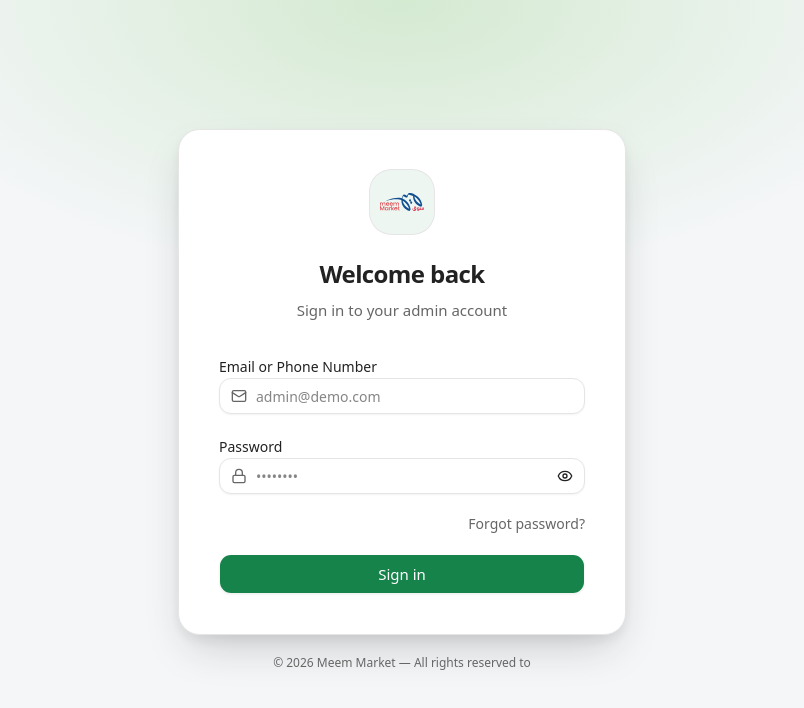
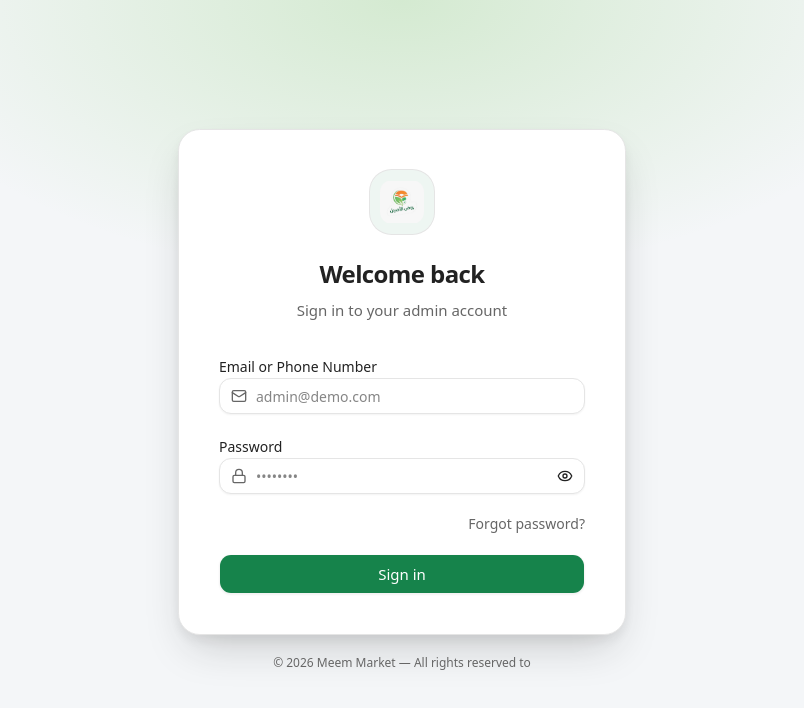
Before and after one commit to Abdelrahmansherif207/Catch-Cms, a React (Vite) app: page /login in a window 1280 px wide. Shown: the top 708 px of the page, without its empty margins (238-1042 px from the left). Built offline with nearby package versions, Linux system fonts and the light colour scheme; no server answers.

Commit message:
feat(brand): swap logo and favicon to Rawd, update html title and header/auth consumers

```diff
--- a/index.html
+++ b/index.html
@@ -2,9 +2,9 @@
 <html lang="en">
   <head>
     <meta charset="UTF-8" />
-    <link rel="icon" type="image/svg+xml" href="/meem-logo.svg" />
+    <link rel="icon" type="image/jpeg" href="/rawd-logo.jpg" />
     <meta name="viewport" content="width=device-width, initial-scale=1.0" />
-    <title>Meem Market CMS</title>
+    <title>Rawd Al Aseel CMS</title>
     <script>
       (function() {
         var lang = localStorage.getItem('language');
--- a/src/features/auth/components/auth-card.tsx
+++ b/src/features/auth/components/auth-card.tsx
@@ -24,7 +24,7 @@ export function AuthCard({ title, subtitle, children, footer }: AuthCardProps) {
         <div className="rounded-2xl border bg-card p-8 shadow-pop sm:p-10">
           <div className="mb-8 flex flex-col items-center text-center">
             <span className="mb-6 flex h-16 w-16 items-center justify-center rounded-2xl bg-primary/[0.07] p-2.5 ring-1 ring-border">
-              <img src="/meem-logo.svg" alt={t('sidebar.brand')} className="h-full w-auto rounded-lg object-contain" />
+              <img src="/rawd-logo.jpg" alt={t('sidebar.brand')} className="h-full w-auto rounded-lg object-contain" />
             </span>
             <h1 className="text-2xl font-bold tracking-tight text-balance text-foreground">
               {title}
--- a/src/layouts/components/topbar/header.tsx
+++ b/src/layouts/components/topbar/header.tsx
@@ -30,7 +30,7 @@ export function Header() {
     <header className="fixed top-0 z-20 flex h-16 w-full items-center gap-3 border-b border-border/60 bg-background/85 px-4 backdrop-blur-md sm:px-5">
       <div className="flex min-w-fit items-center gap-2 me-2">
         <Link to="/" aria-label={t('sidebar.brand')}>
-          <img src="/meem-logo.svg" alt={t('sidebar.brand')} className="h-8 w-auto shrink-0 rounded-lg object-contain md:h-10" />
+          <img src="/rawd-logo.jpg" alt={t('sidebar.brand')} className="h-8 w-auto shrink-0 rounded-lg object-contain md:h-10" />
         </Link>
       </div>
 
```
Also changed, not shown: public/meem-logo.svg (deleted), public/rawd-logo.jpg (added).
